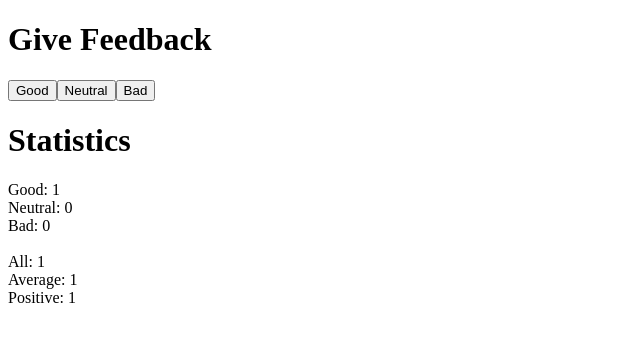
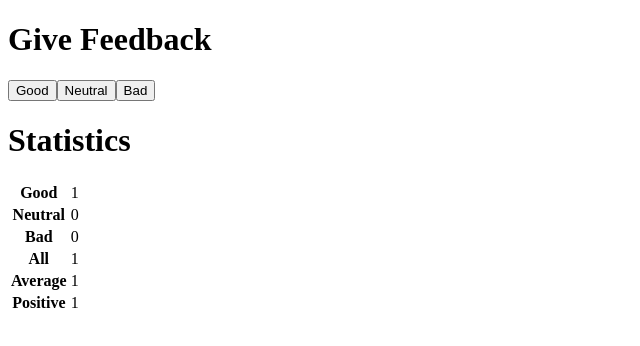
Before and after one commit to b-capra/fullstackopen, a React (Create React App) app in the folder part1/unicafe/: page / in a window 1280 px wide. Both pictures are taken after a click on the button "Good". Shown: the top 346 px of the page, without its empty margins (0-640 px from the left). Built offline with nearby package versions, Linux system fonts and the light colour scheme.

Commit message:
Tablaturize data

```diff
--- a/part1/unicafe/src/App.js
+++ b/part1/unicafe/src/App.js
@@ -4,7 +4,9 @@ const Heading = ({text}) => <h1>{text}</h1>
 
 const Button = ({text, onClick}) => <button onClick={onClick}>{text}</button>
 
-const Total = ({text, total}) => <div>{text}: {Math.round(total * 100) / 100}</div>
+const StatNum = ({total}) => <div>{Math.round(total * 100) / 100}</div>
+
+const StatTitle = ({text}) => <div>{text}</div>;
 
 const Statistics = ({totals}) => {
   if (totals[0] + totals[1] + totals[2] === 0) return (
@@ -17,13 +19,32 @@ const Statistics = ({totals}) => {
   return (
     <div>
       <Heading text='Statistics' />
-      <Total text='Good' total={totals[0]} />
-      <Total text='Neutral' total={totals[1]} />
-      <Total text='Bad' total={totals[2]} />
-      <br></br>
-      <Total text='All' total={totals[0] + totals[1] + totals[2]} />
-      <Total text='Average' total={(totals[0] - totals[2]) / (totals[0] + totals[1] + totals[2])} />
-      <Total text='Positive' total={totals[0] / (totals[0] + totals[1] + totals[2])} />
+      <table>
+        <tr>
+          <th><StatTitle text='Good' /></th>
+          <td><StatNum total={totals[0]} /></td>
+        </tr>
+        <tr>
+          <th><StatTitle text='Neutral' /></th>
+          <td><StatNum total={totals[1]} /></td>
+        </tr>
+        <tr>
+          <th><StatTitle text='Bad' /></th>
+          <td><StatNum total={totals[2]} /></td>
+        </tr>
+        <tr>
+          <th><StatTitle text='All' /></th>
+          <td><StatNum total={totals[0] + totals[1] + totals[2]} /></td>
+        </tr>
+        <tr>
+          <th><StatTitle text='Average' /></th>
+          <td><StatNum total={(totals[0] - totals[2]) / (totals[0] + totals[1] + totals[2])} /></td>
+        </tr>
+        <tr>
+          <th><StatTitle text='Positive' /></th>
+          <td><StatNum total={totals[0] / (totals[0] + totals[1] + totals[2])} /></td>
+        </tr>
+      </table>
     </div>
   )
 }
```
